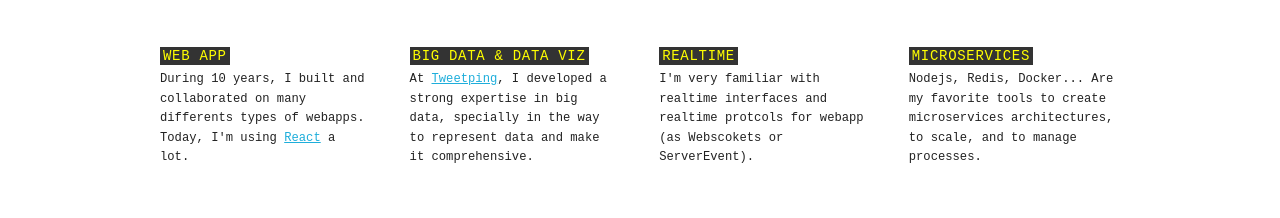
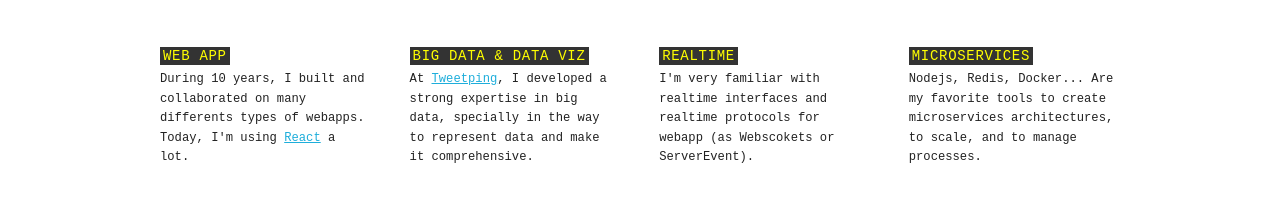
Before and after one commit to FranckErnewein/franckernewein.com, a React (Create React App) app: page /skills in a window 1280 px wide. Shown: the part 179-397 px from the top of the page. Built offline with nearby package versions, Linux system fonts and the light colour scheme.

Commit message:
task(Skills): wording

```diff
--- a/src/Skills.jsx
+++ b/src/Skills.jsx
@@ -24,7 +24,7 @@ export default function Skills(){
       <div className="columns three">
         <h3>Realtime</h3>
         <p>
-          I'm very familiar with realtime interfaces and realtime protcols for webapp (as Webscokets or ServerEvent).
+          I'm very familiar with realtime interfaces and realtime protocols for webapp (as Webscokets or ServerEvent).
         </p>
       </div>
 
```
